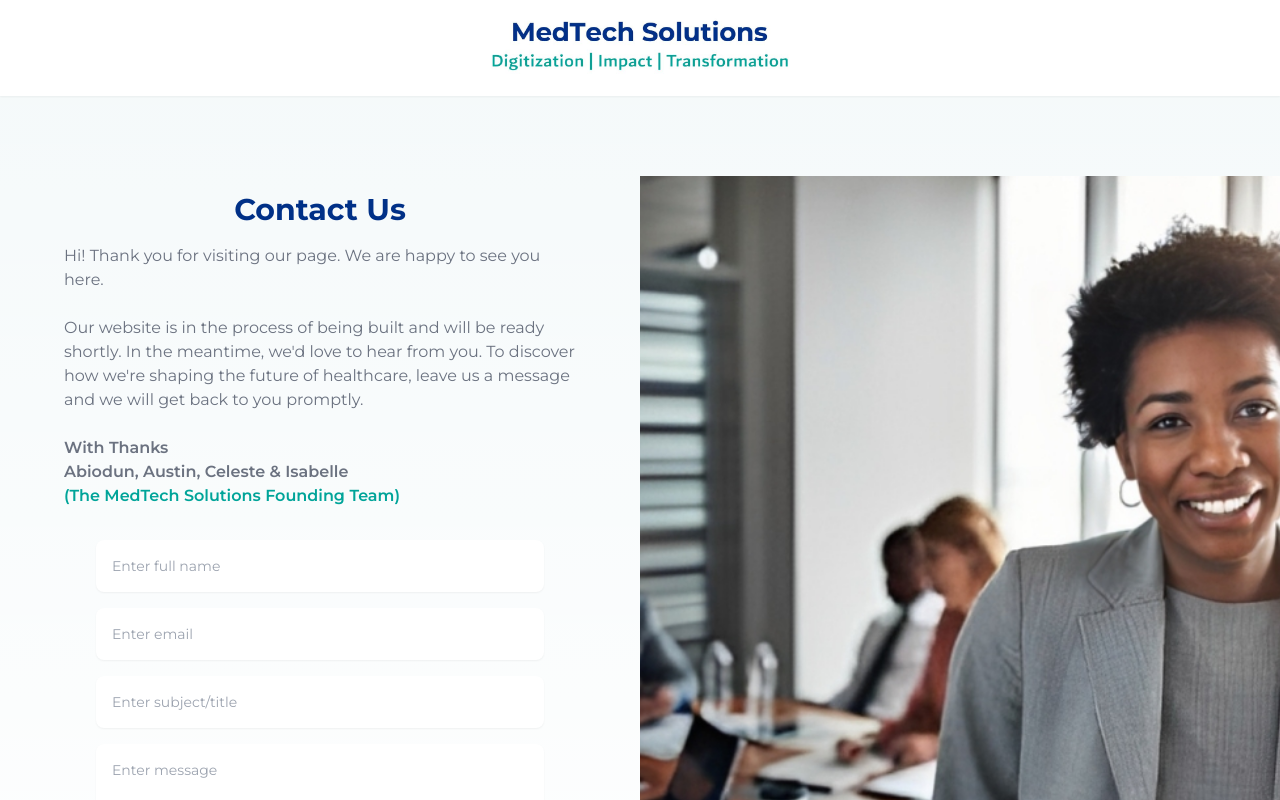
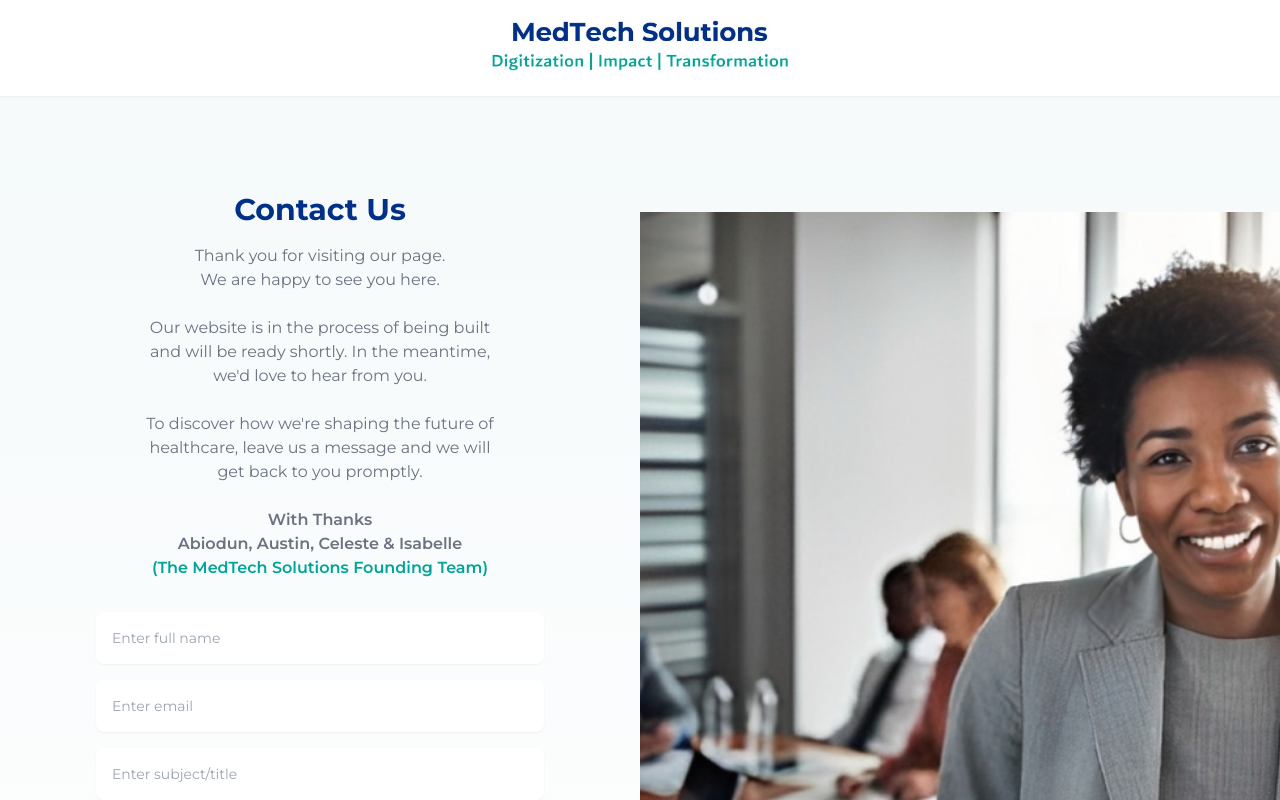
Before and after one commit to vermilion4/medtech, a Next.js app: page / in a window 1280 px wide. Shown: the top 800 px of the page. Built offline with nearby package versions, Linux system fonts and the light colour scheme.

Commit message:
refactor: update content structure

```diff
--- a/src/app/page.js
+++ b/src/app/page.js
@@ -26,10 +26,10 @@ export default function Home ()
           <div className="mx-auto max-w-lg text-center">
             <h1 className="text-2xl font-bold sm:text-3xl text-[#003087]">Contact Us</h1>
 
-            <p className="mt-4 text-gray-500 text-start">
-              Hi! Thank you for visiting our page. We are happy to see you here.<br /><br />
+            <p className="mt-4 text-gray-500">
+              Thank you for visiting our page.<br /> We are happy to see you here.<br /><br />
 
-              Our website is in the process of being built and will be ready shortly. In the meantime, we&apos;d love to hear from you. To discover how we&apos;re shaping the future of healthcare, leave us a message and we will get back to you promptly.<br /><br />
+              Our website is in the process of being built<br /> and will be ready shortly. In the meantime,<br /> we&apos;d love to hear from you.<br /><br /> To discover how we&apos;re shaping the future of<br />healthcare, leave us a message and we will<br /> get back to you promptly.<br /><br />
 
               <span className='font-semibold'>With Thanks<br />
                 Abiodun, Austin, Celeste & Isabelle<br />
```
